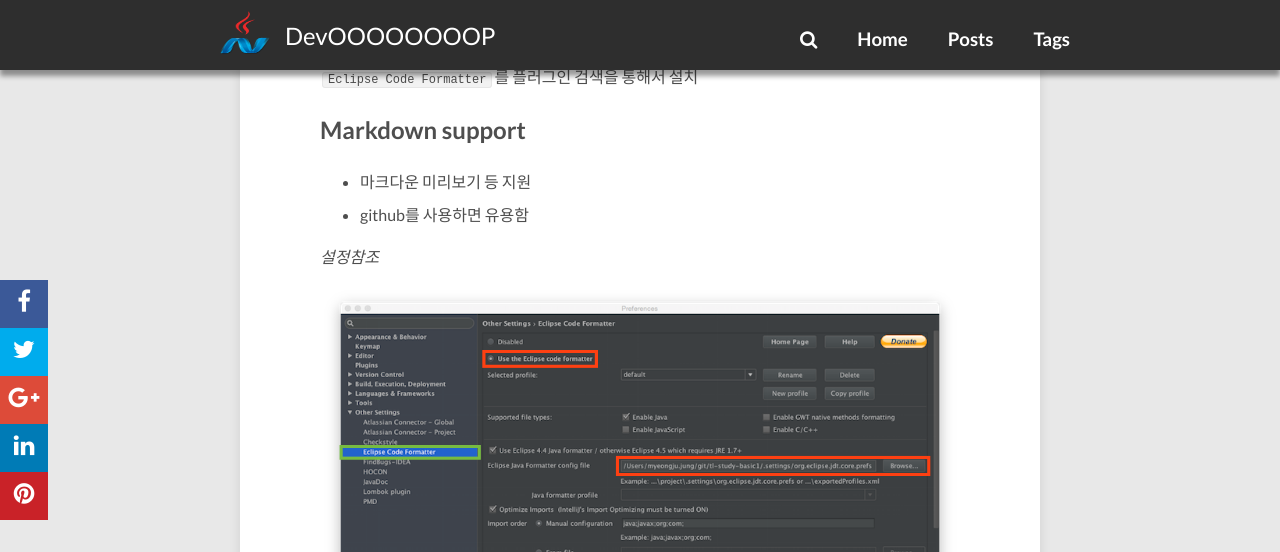
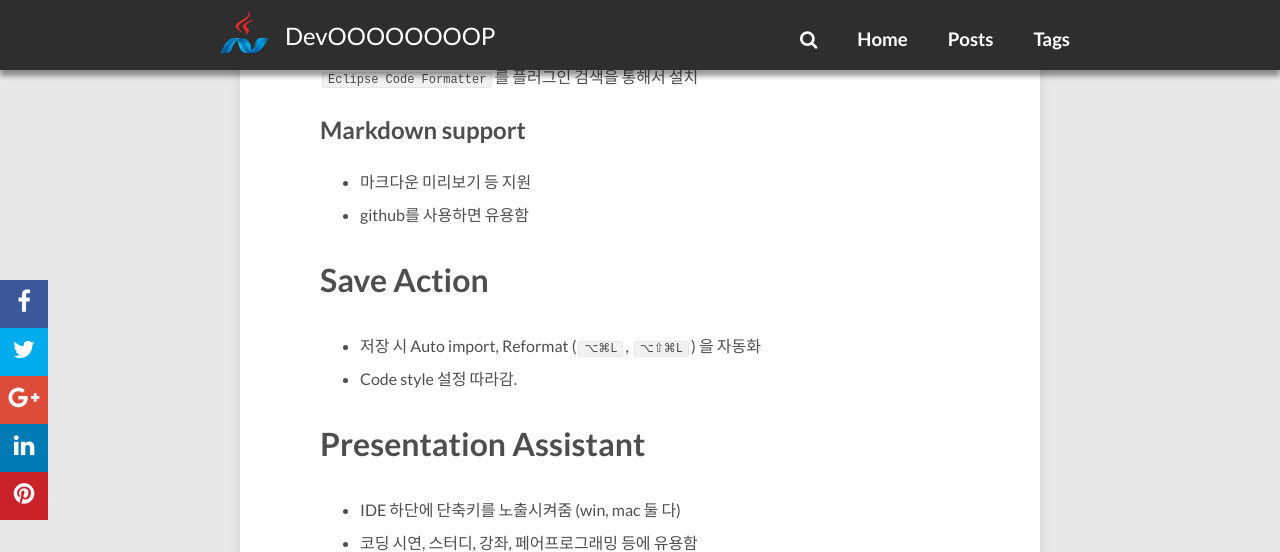
Before and after one commit to redutan/redutan.github.io, a Jekyll site: the page built from _posts/2015/2015-10-07-osx-intellij-idea-plugin.markdown, in a window 1280 px wide and 1400 px high, scrolled down 4605 px. Shown: the top 552 px of the window. Built offline with Jekyll 4.4.1, drawn with Linux system fonts in a browser that asks for light colours; nearby versions of some CDN libraries; comment, search, counter and statistics services are not loaded; some of the changed text lies outside the part shown; grey boxes are pictures that could not be loaded.

Commit message:
IntelliJ 플러그인 추가

```diff
--- a/_posts/2015/2015-10-07-osx-intellij-idea-plugin.markdown
+++ b/_posts/2015/2015-10-07-osx-intellij-idea-plugin.markdown
@@ -90,6 +90,21 @@
 - 마크다운 미리보기 등 지원
 - github를 사용하면 유용함
 
+# Save Action
+
+- 저장 시 Auto import, Reformat (`⌥⌘L`, `⌥⇧⌘L`) 을 자동화
+- Code style 설정 따라감.
+
+# Presentation Assistant
+
+- IDE 하단에 단축키를 노출시켜줌 (win, mac 둘 다)
+- 코딩 시연, 스터디, 강좌, 페어프로그래밍 등에 유용함
+
+![Presentation Assistant](https://plugins.jetbrains.com/files/7345/screenshot_14337.png)
+
+*https://plugins.jetbrains.com/plugin/7345-presentation-assistant*
+
+
 *설정참조*
 
 ![Eclipse Code Formatter Configuration](/images/2015/10/intellijPlugin_eclipseCodeFormatter.png)
```
